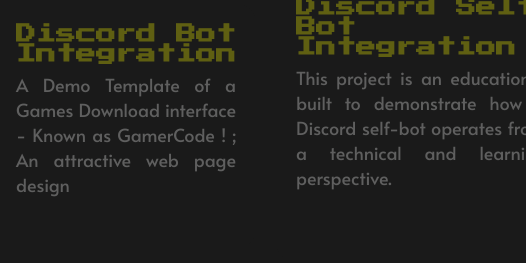
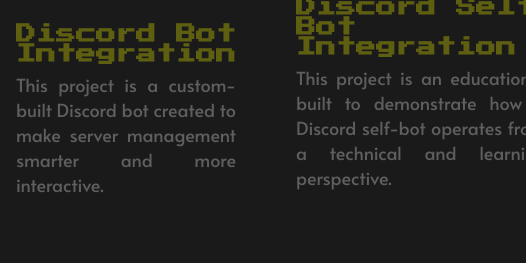
Before and after one commit to KiNGuxD/Portfolio, a plain HTML site: page index.html in a window 1280 px wide. Shown: the part 397-660 px from the top of the page, 754-1280 px from the left. Drawn offline with Linux system fonts and the light colour scheme; a web font is replaced by a local one.

Commit message:
Update index.html

```diff
--- a/index.html
+++ b/index.html
@@ -77,7 +77,7 @@
                         </div>
                         <div>
                             <p class = "TitleText">Discord Bot Integration</p>
-                            <p class = "DescriptionText">A Demo Template of a Games Download interface - Known as GamerCode ! ; An attractive web page design</p>
+                            <p class = "DescriptionText">This project is a custom-built Discord bot created to make server management smarter and more interactive.</p>
                         </div>
 
                         </div>
```
